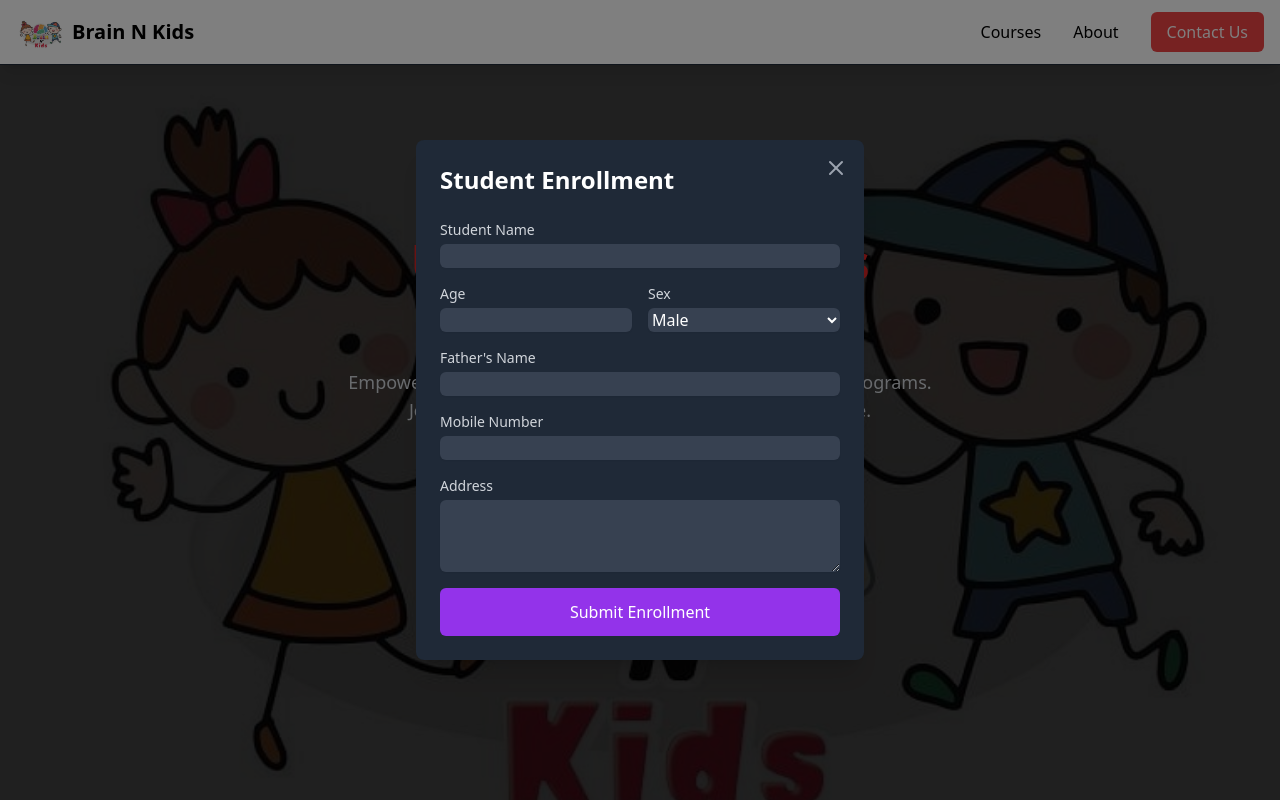
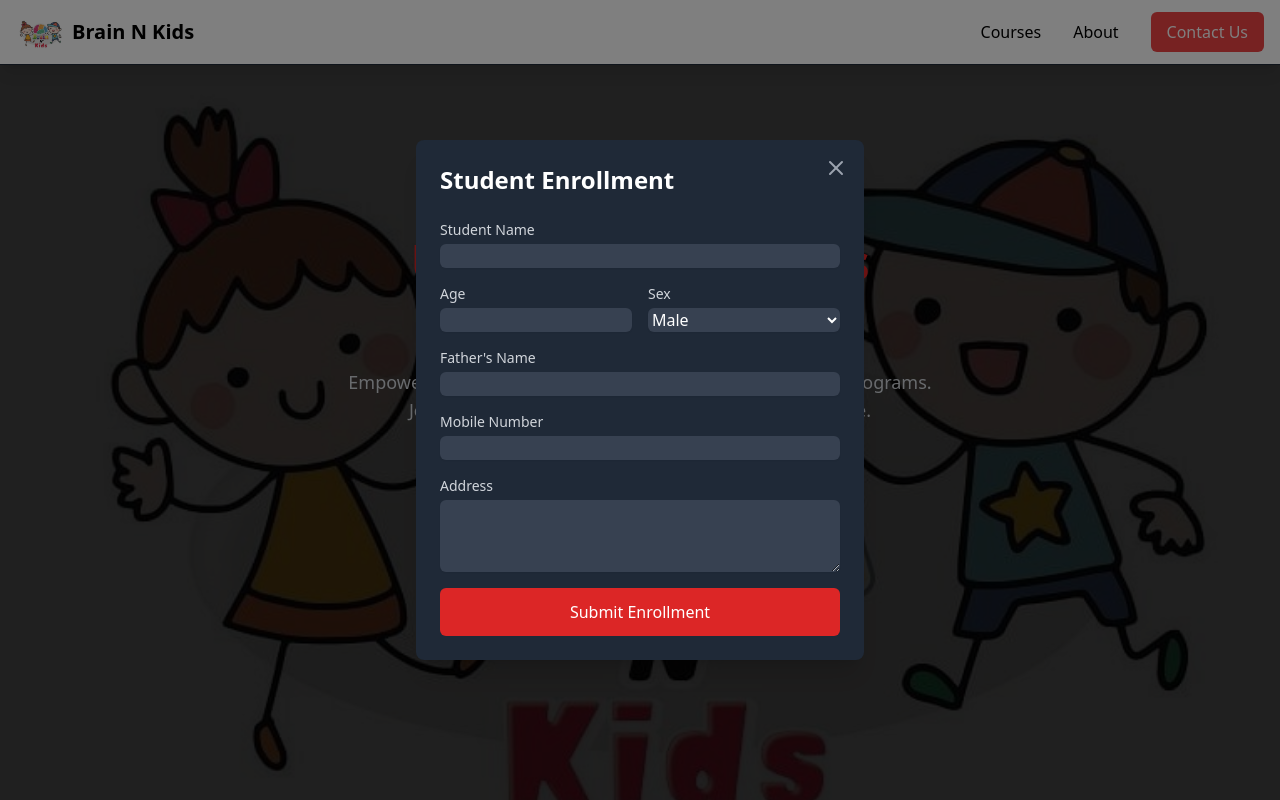
Before and after one commit to Tirth678/BrainNKids, a React (Vite) app: page / in a window 1280 px wide. Shown: the top 800 px of the page. Built offline with nearby package versions, Linux system fonts and the light colour scheme.

Commit message:
changed color to red

```diff
--- a/src/components/EnrollmentPopup.tsx
+++ b/src/components/EnrollmentPopup.tsx
@@ -87,7 +87,7 @@ const EnrollmentPopup = ({ isOpen, onClose, courseId }: EnrollmentPopupProps) =>
                   name="age"
                   value={formData.age}
                   onChange={handleChange}
-                  className="mt-1 block w-full rounded-md bg-gray-700 border-gray-600 text-white shadow-sm focus:border-purple-500 focus:ring focus:ring-purple-500 focus:ring-opacity-50"
+                  className="mt-1 block w-full rounded-md bg-gray-700 border-gray-600 text-white shadow-sm focus:border-red-500 focus:ring focus:ring-red-500 focus:ring-opacity-50"
                   required
                 />
               </div>
@@ -157,7 +157,7 @@ const EnrollmentPopup = ({ isOpen, onClose, courseId }: EnrollmentPopupProps) =>
 
             <button
               type="submit"
-              className="w-full bg-purple-600 text-white py-3 px-4 rounded-md hover:bg-purple-700 transition-colors"
+              className="w-full bg-red-600 text-white py-3 px-4 rounded-md hover:bg-red-700 transition-colors"
             >
               Submit Enrollment
             </button>
```
